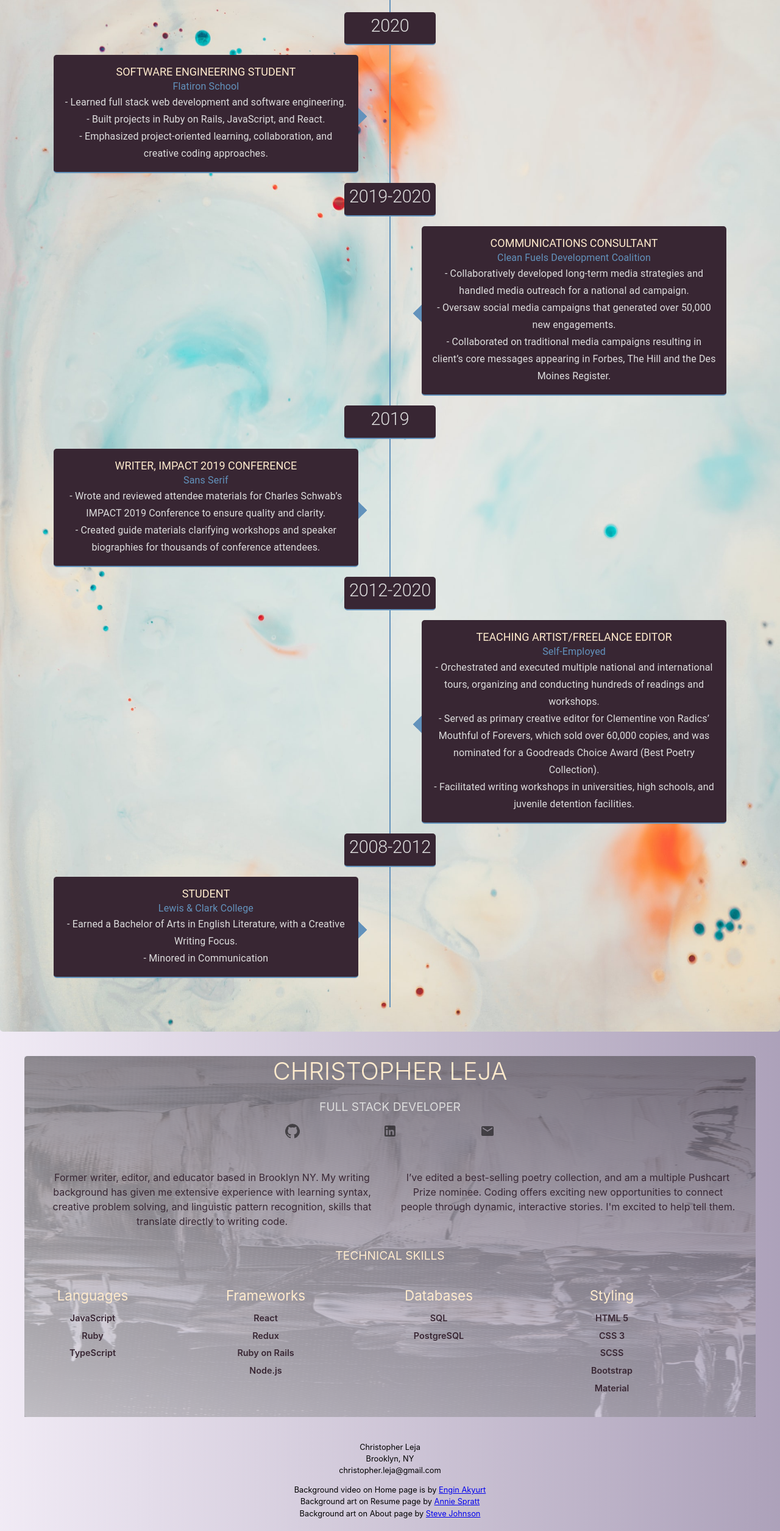
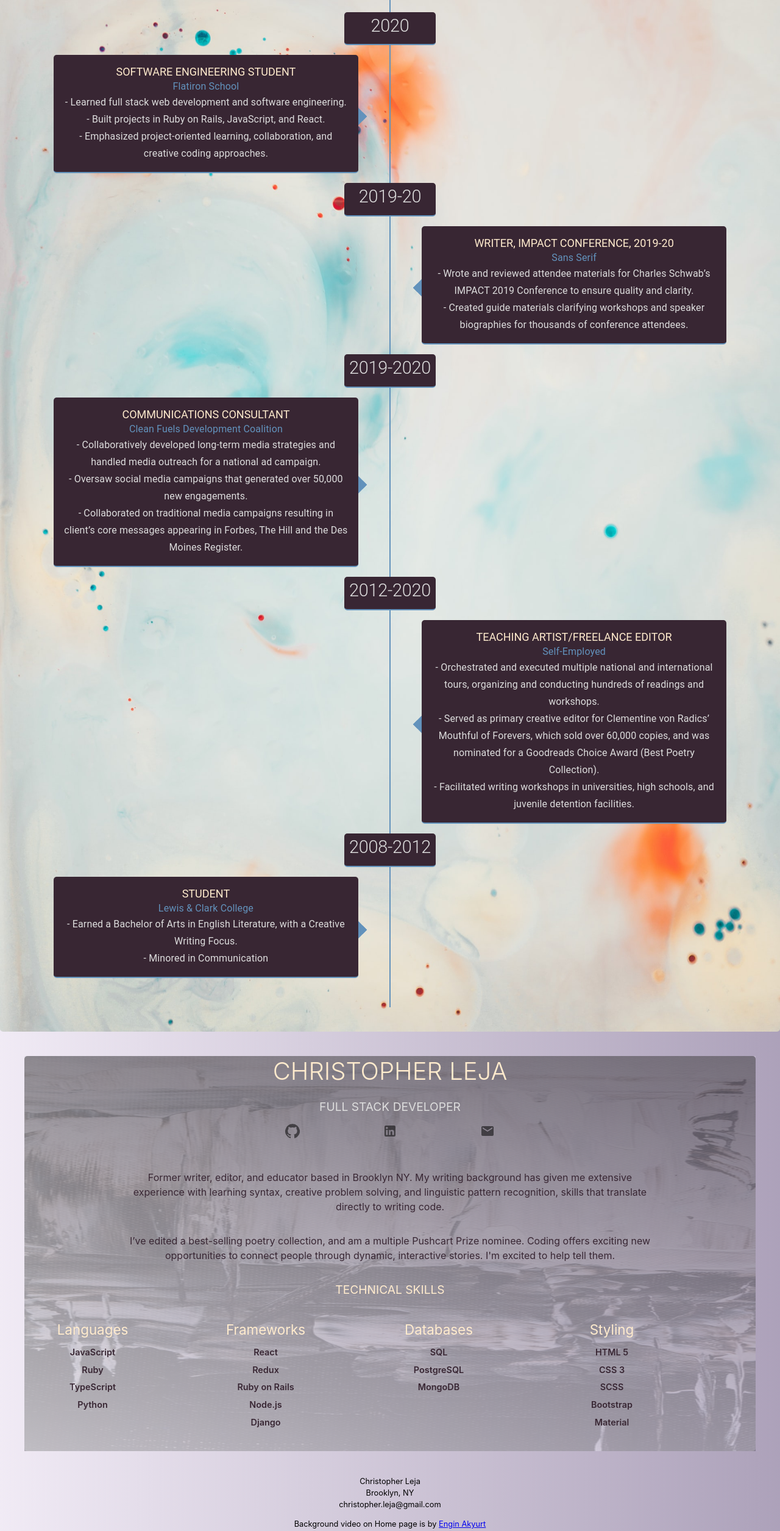
Before and after one commit to christopherleja/portfolio, a React (Create React App) app: page / in a window 1280 px wide. Shown: the part 1935-4446 px from the top of the page at 61% size. Built offline with nearby package versions, Linux system fonts and the light colour scheme.

Commit message:
update resume, change about info layout

```diff
--- a/src/components/About.js
+++ b/src/components/About.js
@@ -27,6 +27,7 @@ const About = () => {
                 <li className="about__skills-item">JavaScript</li>
                 <li className="about__skills-item">Ruby</li>
                 <li className="about__skills-item">TypeScript</li>
+                <li className="about__skills-item">Python</li>
               </ul>
             </div>
 
@@ -36,6 +37,7 @@ const About = () => {
                 <li className="about__skills-item">Redux</li>
                 <li className="about__skills-item">Ruby on Rails</li>
                 <li className="about__skills-item">Node.js</li>
+                <li className="about__skills-item">Django</li>
               </ul>
             </div>
 
@@ -43,6 +45,7 @@ const About = () => {
             <ul className="about__skills"> Databases
               <li className="about__skills-item">SQL</li>
               <li className="about__skills-item">PostgreSQL</li>
+              <li className="about__skills-item">MongoDB</li>
             </ul>
           </div>
 
--- a/src/components/Resume.js
+++ b/src/components/Resume.js
@@ -2,7 +2,7 @@ import React from 'react'
 import { makeStyles } from '@material-ui/core/styles'
 import { Typography, Box } from '@material-ui/core'
 import abstract from "../sass/img/abstract-medium.jpg";
-import resume from "./resume_christopher_leja.pdf";
+import resume from "./resume_christopher_leja_2.pdf";
 
 
 const styles = makeStyles(theme => ({
@@ -171,6 +171,23 @@ const Resume = () => {
             </Box>
             <Typography variant="h2"
               className={`${classes.timeLineYear} ${classes.timeLineItem}`}>
+                2019-20
+              </Typography>
+              <Box component="div" className={`${classes.timeLineItem} ${classes.textBorder}`}>
+                <Typography variant="h5" align="center" className={classes.subHeading}>
+                  Writer, IMPACT Conference, 2019-20
+                </Typography>
+                <Typography variant="body1" align="center" style={{color: "#6292BC" }}>
+                  Sans Serif
+                </Typography>
+                <Typography variant="subtitle1" align="center" style={{color: "#ddd" }}>
+                  - Wrote and reviewed attendee materials for Charles Schwab’s IMPACT 2019 Conference to ensure quality and clarity.
+                  <br/>
+                  - Created guide materials clarifying workshops and speaker biographies for thousands of conference attendees.
+                </Typography>
+          </Box>
+            <Typography variant="h2"
+            className={`${classes.timeLineYear} ${classes.timeLineItem}`}>
               2019-2020
               </Typography>
           <Box component="div" className={`${classes.timeLineItem} ${classes.textBorder}`}>
@@ -186,23 +203,6 @@ const Resume = () => {
               - Oversaw social media campaigns that generated over 50,000 new engagements.
               <br/>
               - Collaborated on traditional media campaigns resulting in client’s core messages appearing in Forbes, The Hill and the Des Moines Register.
-                </Typography>
-              </Box>
-            <Typography variant="h2"
-              className={`${classes.timeLineYear} ${classes.timeLineItem}`}>
-                2019
-                </Typography>
-                <Box component="div" className={`${classes.timeLineItem} ${classes.textBorder}`}>
-                  <Typography variant="h5" align="center" className={classes.subHeading}>
-                    Writer, IMPACT 2019 Conference
-                  </Typography>
-                  <Typography variant="body1" align="center" style={{color: "#6292BC" }}>
-                    Sans Serif
-                  </Typography>
-                  <Typography variant="subtitle1" align="center" style={{color: "#ddd" }}>
-                    - Wrote and reviewed attendee materials for Charles Schwab’s IMPACT 2019 Conference to ensure quality and clarity.
-                    <br/>
-                    - Created guide materials clarifying workshops and speaker biographies for thousands of conference attendees.
             </Typography>
           </Box>
             <Typography variant="h2"
--- a/src/sass/pages/_about.scss
+++ b/src/sass/pages/_about.scss
@@ -8,7 +8,7 @@
 
   &__container{
     display: grid;
-    grid-template-columns: repeat(auto-fit, minmax(20rem, 1fr));
+    grid-template-columns: repeat(auto-fit);
     text-align: center;
     padding: 2rem;
     gap: 2rem;
@@ -44,6 +44,7 @@
   &__content{
     line-height: 1.5;
     color: $color-purple;
+    padding: 0 10vw
   }
 
   &__heading {
```
Also changed, not shown: 2 other files (tests, documents, lock files or other folders). Lines whose indentation alone changed are shown as unchanged.
